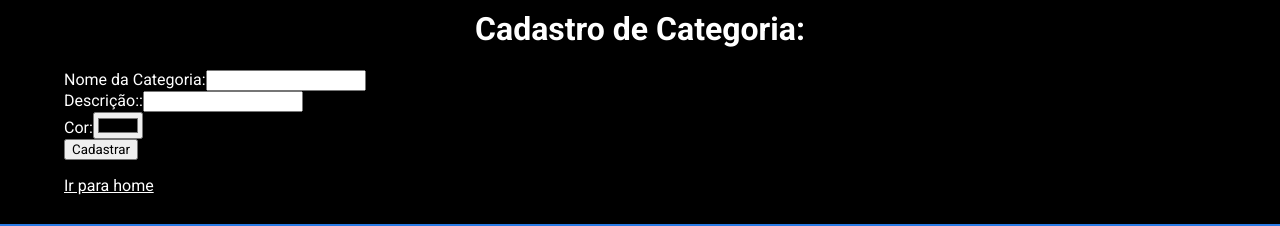
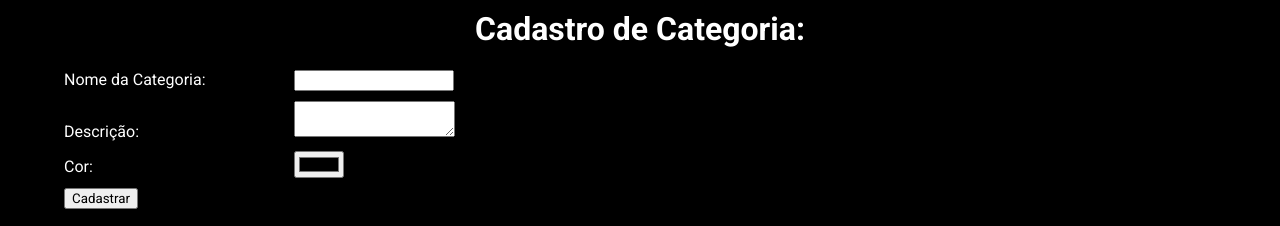
Before and after one commit to fbnnd1/alura-imersao-react, a React (Create React App) app in the folder alura-flix/: page /cadastro/categoria in a window 1280 px wide. Shown: the part 155-381 px from the top of the page. Built offline with nearby package versions, Linux system fonts and the light colour scheme.

Commit message:
Implementação desafio Textarea.

```diff
--- a/alura-flix/src/components/FormField/index.js
+++ b/alura-flix/src/components/FormField/index.js
@@ -1,19 +1,58 @@
 import React from "react";
+import styled from 'styled-components';
 
-function FormField({ label, type, name, value, onChange }) {
+const LabelField = styled.span`
+  display: inline-block;
+  width: 20%;
+`;
+
+const Label = styled.label`
+  width: default;
+`;
+
+const FieldContainer = styled.div`
+   margin-bottom: 10px;
+`;
+
+function FormFieldTextarea(label, name, value, onChange) {
   return (
-    <div>
-      <label>
-        {label}:
+    <FieldContainer>
+      <Label>
+      <LabelField>{label}:&nbsp;</LabelField>
+        <textarea
+          value={value}
+          name={name}
+          onChange={onChange}
+        />
+      </Label>
+    </FieldContainer>
+  )
+}
+
+function FormFieldInput(label, type, name, value, onChange) {
+  return (
+    <FieldContainer>
+      <Label>
+        <LabelField>{label}:&nbsp;</LabelField>
         <input
           type={type}
           value={value}
           name={name}
           onChange={onChange}
         />
-      </label>
-    </div>
-  )
+      </Label>
+    </FieldContainer>
+  );
+}
+
+function FormField({ label, type, name, value, onChange }) {
+
+  if (type === "textarea") {
+    return FormFieldTextarea(label, name, value, onChange);
+  } else {
+    return FormFieldInput(label, type, name, value, onChange);
+  }
+
 }
 
 export default FormField;
--- a/alura-flix/src/pages/cadastro/Categoria/index.js
+++ b/alura-flix/src/pages/cadastro/Categoria/index.js
@@ -51,8 +51,8 @@ function CadastroCategoria() {
         />
 
         <FormField
-          label="Descrição:"
-          type="????"
+          label="Descrição"
+          type="textarea"
           name="descricao"
           value={values.descricao}
           onChange={handleChange}
```
